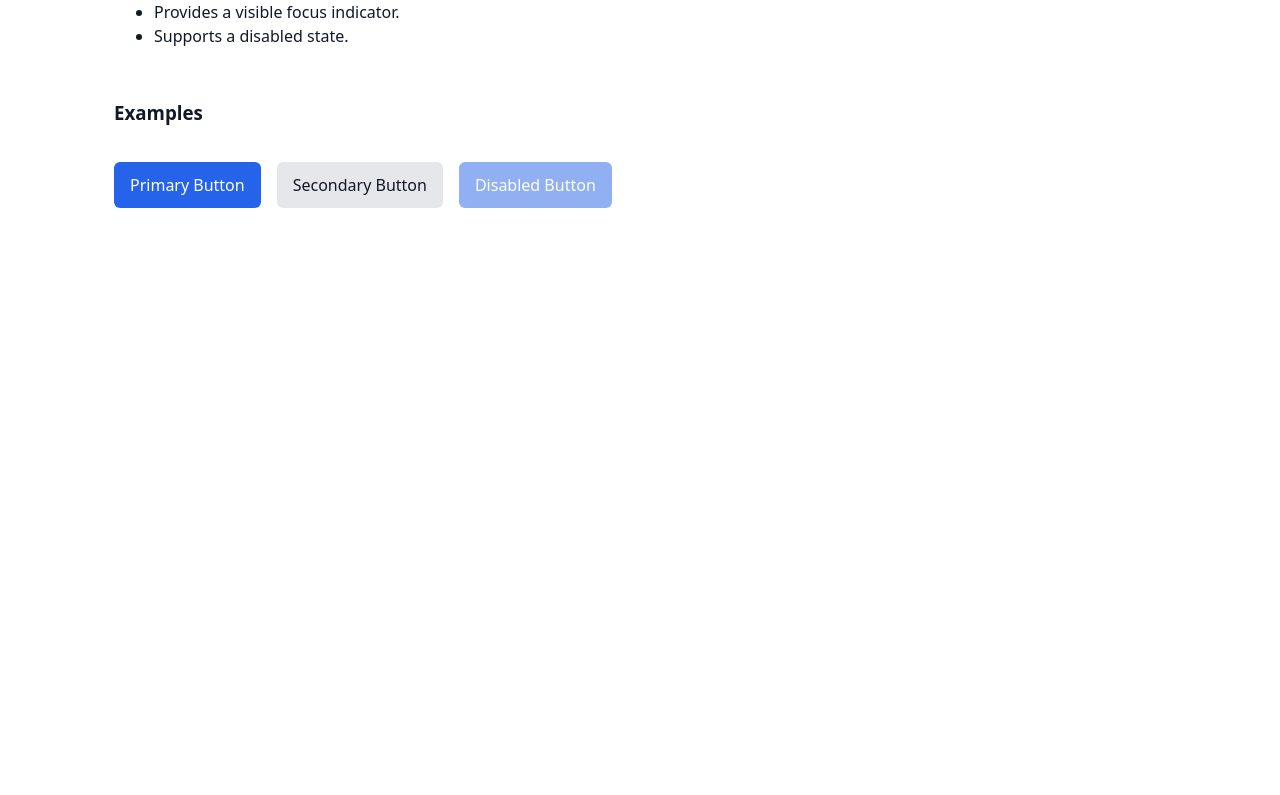
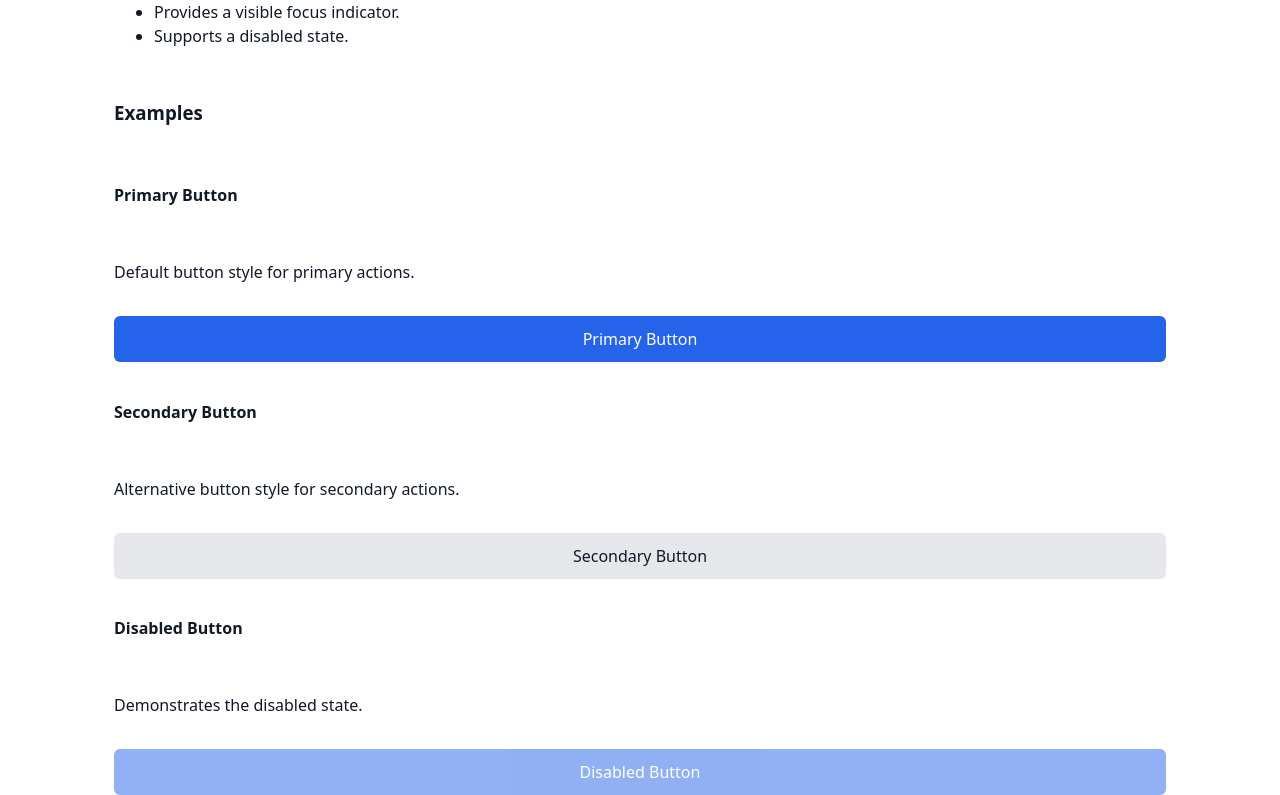
Before and after one commit to rpcorr/accessible-templates, a React (Vite) app: page /button in a window 1280 px wide. Shown: the part 544-1339 px from the top of the page. Before the commit the page ends 800 px from the top, so only its background shows below. Built offline with nearby package versions, Linux system fonts and the light colour scheme.

Commit message:
docs: improve button example organization

```diff
--- a/src/examples/Buttons/ButtonExamples.tsx
+++ b/src/examples/Buttons/ButtonExamples.tsx
@@ -4,10 +4,25 @@ export function ButtonExamples() {
   return (
     <section className="stack">
       <h3>Examples</h3>
-      <div className="row">
-        <Button>Primary Button</Button>
-        <Button variant="secondary">Secondary Button</Button>
-        <Button disabled>Disabled Button</Button>
+
+      <div className="stack">
+        <div className="stack">
+          <h4>Primary Button</h4>
+          <p>Default button style for primary actions.</p>
+          <Button>Primary Button</Button>
+        </div>
+
+        <div className="stack">
+          <h4>Secondary Button</h4>
+          <p>Alternative button style for secondary actions.</p>
+          <Button variant="secondary">Secondary Button</Button>
+        </div>
+
+        <div className="stack">
+          <h4>Disabled Button</h4>
+          <p>Demonstrates the disabled state.</p>
+          <Button disabled>Disabled Button</Button>
+        </div>
       </div>
     </section>
   );
```
